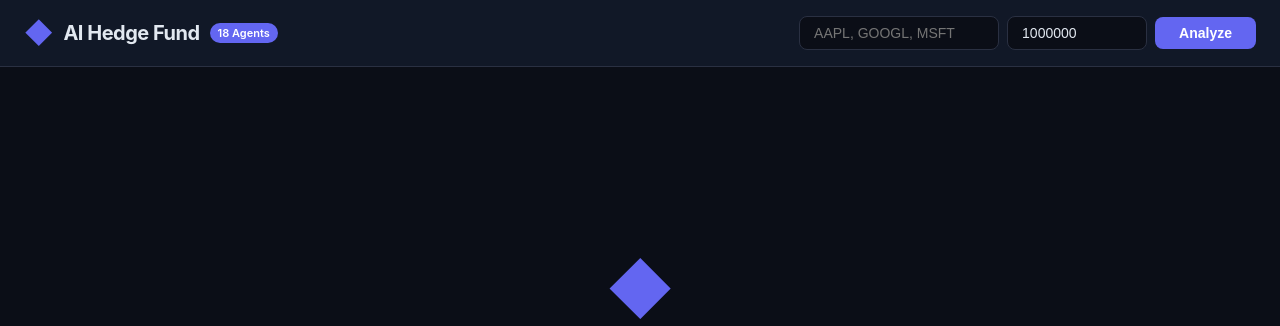
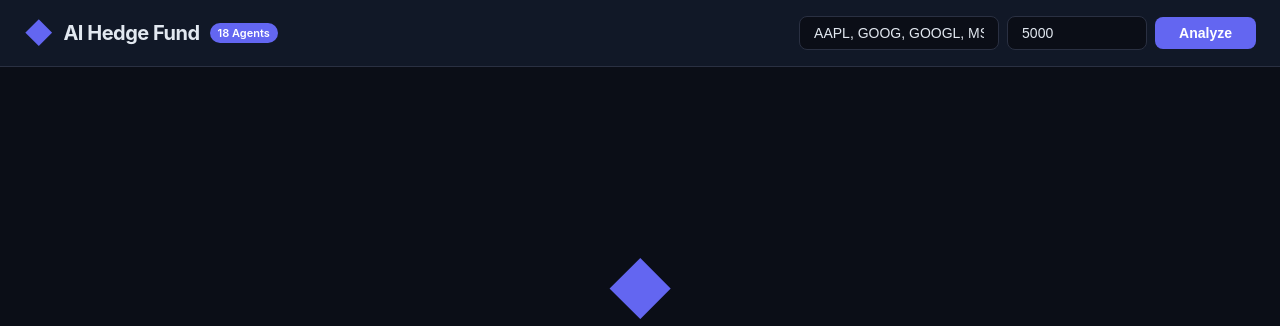
Before and after one commit to gaurav46/ai-hedge-fund, a Flask app: page / in a window 1280 px wide. Shown: the top 326 px of the page. Run offline with Flask 3, Linux system fonts and the light colour scheme.

Commit message:
Update defaults: portfolio $5,000, pre-fill 8 mega-cap tickers
Default tickers: AAPL, GOOG, GOOGL, MSFT, AMZN, NVDA, TSLA, META
Default portfolio value: $5,000

Co-Authored-By: Claude Opus 4.6 <noreply@anthropic.com>

```diff
--- a/app.py
+++ b/app.py
@@ -27,7 +27,7 @@ def index():
 def analyze():
     data = request.get_json()
     ticker = data.get("ticker", "").upper().strip()
-    portfolio_value = float(data.get("portfolio_value", 1_000_000))
+    portfolio_value = float(data.get("portfolio_value", 5_000))
 
     if not ticker:
         return jsonify({"error": "Ticker is required"}), 400
@@ -120,7 +120,7 @@ def _analyze_single(ticker, portfolio_value):
 def analyze_batch():
     data = request.get_json()
     tickers_raw = data.get("tickers", [])
-    portfolio_value = float(data.get("portfolio_value", 1_000_000))
+    portfolio_value = float(data.get("portfolio_value", 5_000))
 
     # Deduplicate and clean
     tickers = list(dict.fromkeys(t.strip().upper() for t in tickers_raw if t.strip()))
--- a/config.py
+++ b/config.py
@@ -1,4 +1,4 @@
 """Configuration for the AI Hedge Fund."""
 
 # No API key needed — all analysis runs locally with quantitative rules.
-DEFAULT_PORTFOLIO_VALUE = 1_000_000
+DEFAULT_PORTFOLIO_VALUE = 5_000
--- a/static/app.js
+++ b/static/app.js
@@ -24,7 +24,7 @@ function parseTickers(input) {
 
 function runAnalysis() {
     const raw = document.getElementById('tickerInput').value.trim();
-    const portfolio = parseFloat(document.getElementById('portfolioInput').value) || 1000000;
+    const portfolio = parseFloat(document.getElementById('portfolioInput').value) || 5000;
     const tickers = parseTickers(raw);
 
     if (tickers.length === 0) return;
--- a/templates/index.html
+++ b/templates/index.html
@@ -17,8 +17,8 @@
                 <span class="badge">18 Agents</span>
             </div>
             <div class="search-bar">
-                <input type="text" id="tickerInput" placeholder="AAPL, GOOGL, MSFT" autocomplete="off">
-                <input type="number" id="portfolioInput" value="1000000" min="1000" step="10000">
+                <input type="text" id="tickerInput" value="AAPL, GOOG, GOOGL, MSFT, AMZN, NVDA, TSLA, META" placeholder="AAPL, GOOG, GOOGL, MSFT" autocomplete="off">
+                <input type="number" id="portfolioInput" value="5000" min="100" step="500">
                 <button id="analyzeBtn" onclick="runAnalysis()">Analyze</button>
             </div>
         </div>
```
